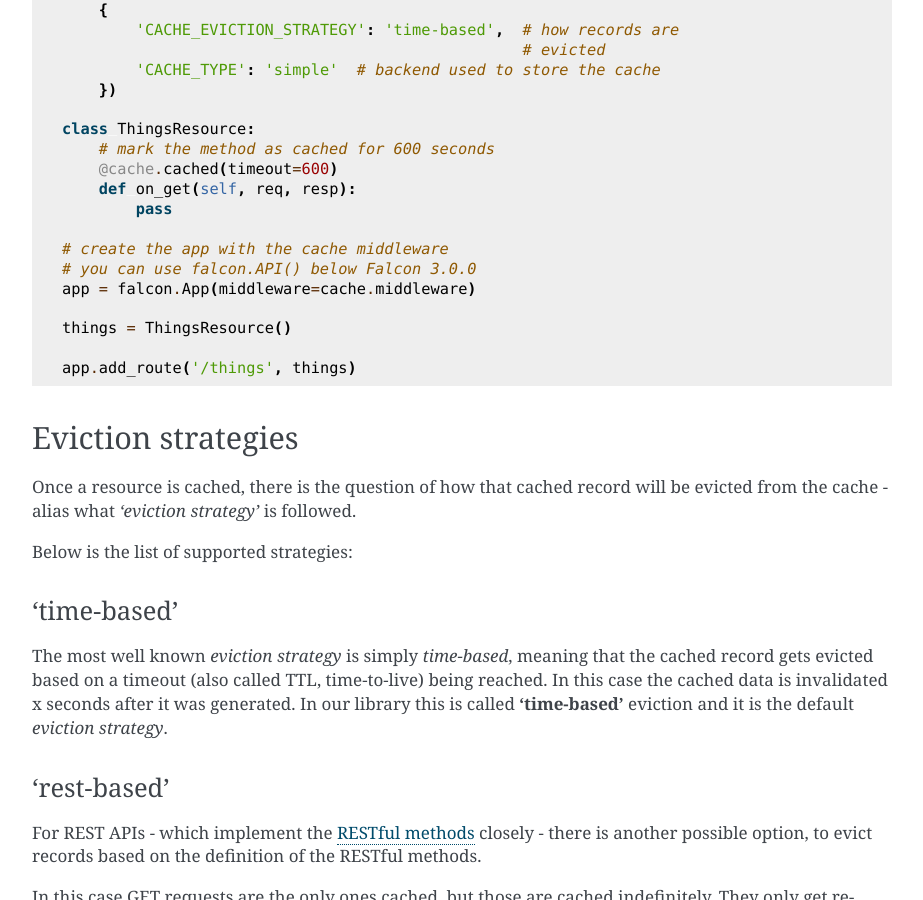
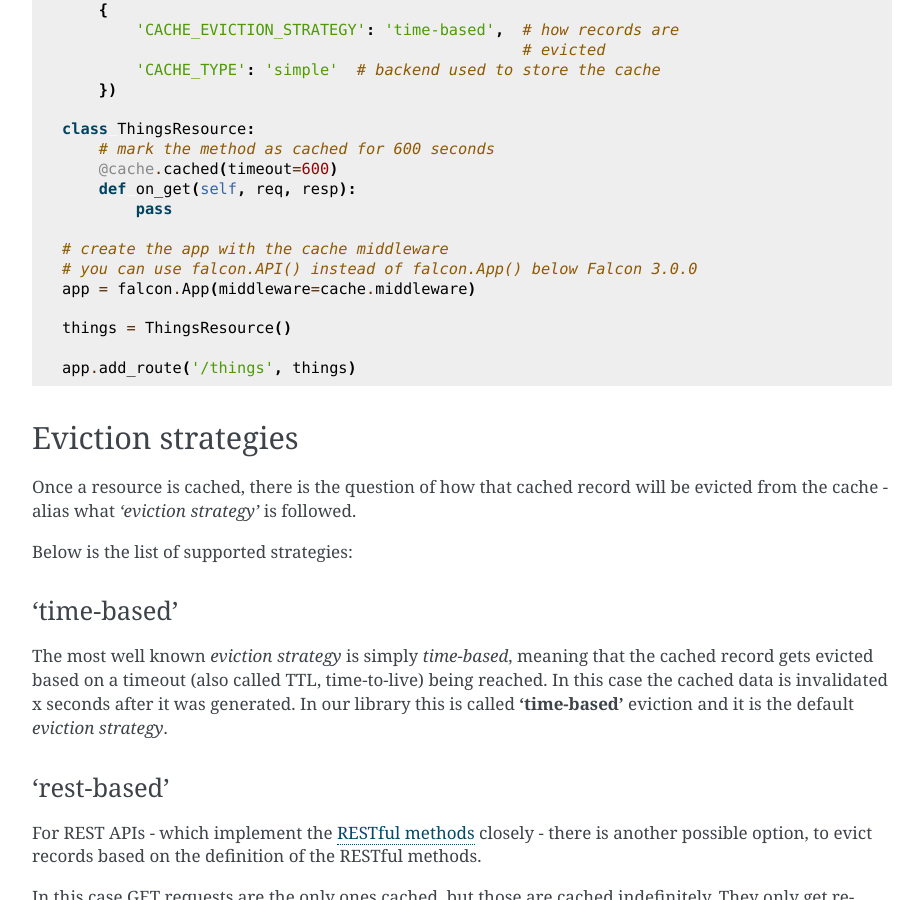
Before and after one commit to zoltan-fedor/falcon-caching, a Sphinx documentation site: the page built from docs/index.rst, in a window 1280 px wide and 900 px high, scrolled down 1758 px. Shown: the whole window, without its empty margins (288-1211 px from the left). Built offline with Sphinx 7.4.7, drawn with Linux system fonts in a browser that asks for light colours.

Commit message:
Marking the deprecation of the falcon.API() in the README

```diff
--- a/docs/index.rst
+++ b/docs/index.rst
@@ -46,7 +46,7 @@ Cache is managed through a ``Cache`` instance::
             pass
 
     # create the app with the cache middleware
-    # you can use falcon.API() below Falcon 3.0.0
+    # you can use falcon.API() instead of falcon.App() below Falcon 3.0.0
     app = falcon.App(middleware=cache.middleware)
 
     things = ThingsResource()
```
Also changed, not shown: README.md (+2 -1 lines).
